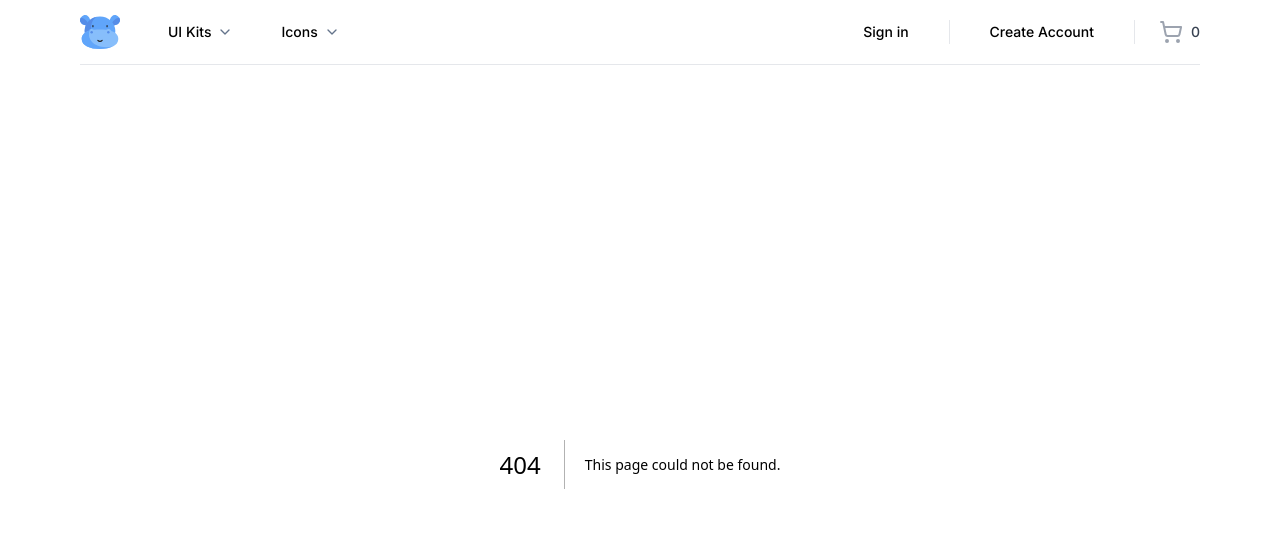
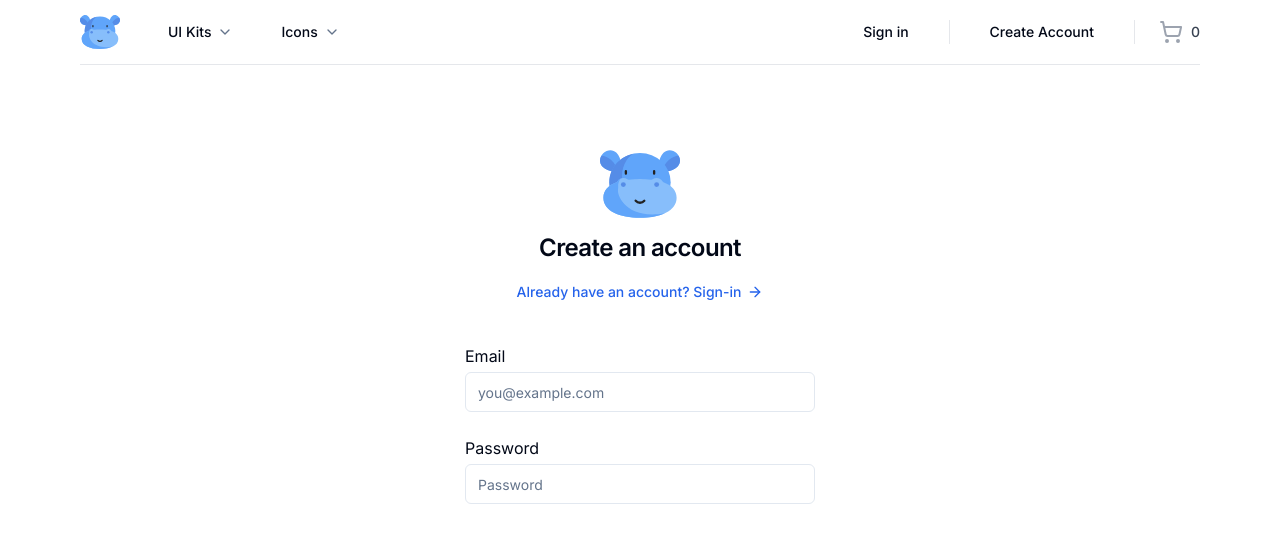
Before and after one commit to naji-alhusami/e-commerce, a Next.js app: page /sign-up in a window 1280 px wide. Before the commit this address had no page. Shown: the top 542 px of the page. Built offline with nearby package versions, Linux system fonts and the light colour scheme.

Commit message:
added signup page with useForm hook

```diff
--- /dev/null
+++ b/src/app/(auth)/sign-up/page.tsx
@@ -0,0 +1,92 @@
+"use client";
+import React from "react";
+import { Icons } from "@/components/Icons";
+import { buttonVariants } from "@/components/ui/button";
+import { Input } from "@/components/ui/input";
+import { cn } from "@/lib/utils";
+import { Label } from "@radix-ui/react-label";
+import { ArrowRight } from "lucide-react";
+import Link from "next/link";
+import { useForm } from "react-hook-form";
+import { zodResolver } from "@hookform/resolvers/zod";
+import { z } from "zod";
+import {
+  AuthCredentialsValidator,
+  TAuthCredentialsValidator,
+} from "@/lib/validators/account-credentials-validator";
+
+interface Props {}
+
+const Page = () => {
+  const {
+    register,
+    handleSubmit,
+    formState: { errors },
+  } = useForm<TAuthCredentialsValidator>({
+    resolver: zodResolver(AuthCredentialsValidator),
+  });
+
+  const onSubmit = ({ email, password }: TAuthCredentialsValidator) => {};
+
+  return (
+    <div className="container relative flex pt-20 flex-col items-center justify-center lg:px-0">
+      <div className="mx-auto flex w-full flex-col justify-center space-y-6 sm:w-[350px]">
+        <div className="flex flex-col items-center space-y-2 text-center">
+          <Icons.logo className="h-20 w-20" />
+          <h1 className="text-2xl font-semibold tracking-tight">
+            Create an account
+          </h1>
+          <Link
+            className={buttonVariants({
+              variant: "link",
+              className: "gap-1.5",
+            })}
+            href="/sign-in"
+          >
+            Already have an account? Sign-in
+            <ArrowRight className="h-4 w-4" />
+          </Link>
+        </div>
+
+        <div className="grid gap-6">
+          <form onSubmit={handleSubmit(onSubmit)}>
+            <div className="grid gap-2">
+              <div className="grid gap-1 py-2">
+                <Label htmlFor="email">Email</Label>
+                <Input
+                  {...register("email")}
+                  className={cn({
+                    "focus-visible:ring-red-500": errors.email,
+                  })}
+                  placeholder="you@example.com"
+                />
+                {errors?.email && (
+                  <p className="text-sm text-red-500">{errors.email.message}</p>
+                )}
+              </div>
+
+              <div className="grid gap-1 py-2">
+                <Label htmlFor="password">Password</Label>
+                <Input
+                  {...register("password")}
+                  type="password"
+                  className={cn({
+                    "focus-visible:ring-red-500": errors.password,
+                  })}
+                  placeholder="Password"
+                />
+                {errors?.password && (
+                  <p className="text-sm text-red-500">
+                    {errors.password.message}
+                  </p>
+                )}
+              </div>
+            </div>
+          </form>
+        </div>
+      </div>
+    </div>
+  );
+};
+
+export default Page;
--- /dev/null
+++ b/src/components/ui/input.tsx
@@ -0,0 +1,25 @@
+import * as React from "react"
+
+import { cn } from "@/lib/utils"
+
+export interface InputProps
+  extends React.InputHTMLAttributes<HTMLInputElement> {}
+
+const Input = React.forwardRef<HTMLInputElement, InputProps>(
+  ({ className, type, ...props }, ref) => {
+    return (
+      <input
+        type={type}
+        className={cn(
+          "flex h-10 w-full rounded-md border border-input bg-background px-3 py-2 text-sm ring-offset-background file:border-0 file:bg-transparent file:text-sm file:font-medium placeholder:text-muted-foreground focus-visible:outline-none focus-visible:ring-2 focus-visible:ring-ring focus-visible:ring-offset-2 disabled:cursor-not-allowed disabled:opacity-50",
+          className
+        )}
+        ref={ref}
+        {...props}
+      />
+    )
+  }
+)
+Input.displayName = "Input"
+
+export { Input }
--- /dev/null
+++ b/src/components/ui/label.tsx
@@ -0,0 +1,26 @@
+"use client"
+
+import * as React from "react"
+import * as LabelPrimitive from "@radix-ui/react-label"
+import { cva, type VariantProps } from "class-variance-authority"
+
+import { cn } from "@/lib/utils"
+
+const labelVariants = cva(
+  "text-sm font-medium leading-none peer-disabled:cursor-not-allowed peer-disabled:opacity-70"
+)
+
+const Label = React.forwardRef<
+  React.ElementRef<typeof LabelPrimitive.Root>,
+  React.ComponentPropsWithoutRef<typeof LabelPrimitive.Root> &
+    VariantProps<typeof labelVariants>
+>(({ className, ...props }, ref) => (
+  <LabelPrimitive.Root
+    ref={ref}
+    className={cn(labelVariants(), className)}
+    {...props}
+  />
+))
+Label.displayName = LabelPrimitive.Root.displayName
+
+export { Label }
--- /dev/null
+++ b/src/lib/validators/account-credentials-validator.ts
@@ -0,0 +1,12 @@
+import { z } from "zod";
+
+export const AuthCredentialsValidator = z.object({
+  email: z.string().email(),
+  password: z
+    .string()
+    .min(8, { message: "Passowrd must be at least 8 characters long." }),
+});
+
+export type TAuthCredentialsValidator = z.infer<
+  typeof AuthCredentialsValidator
+>;
```
Also changed, not shown: package.json (+6 -1 lines), 1 other file (tests, documents, lock files or other folders).
